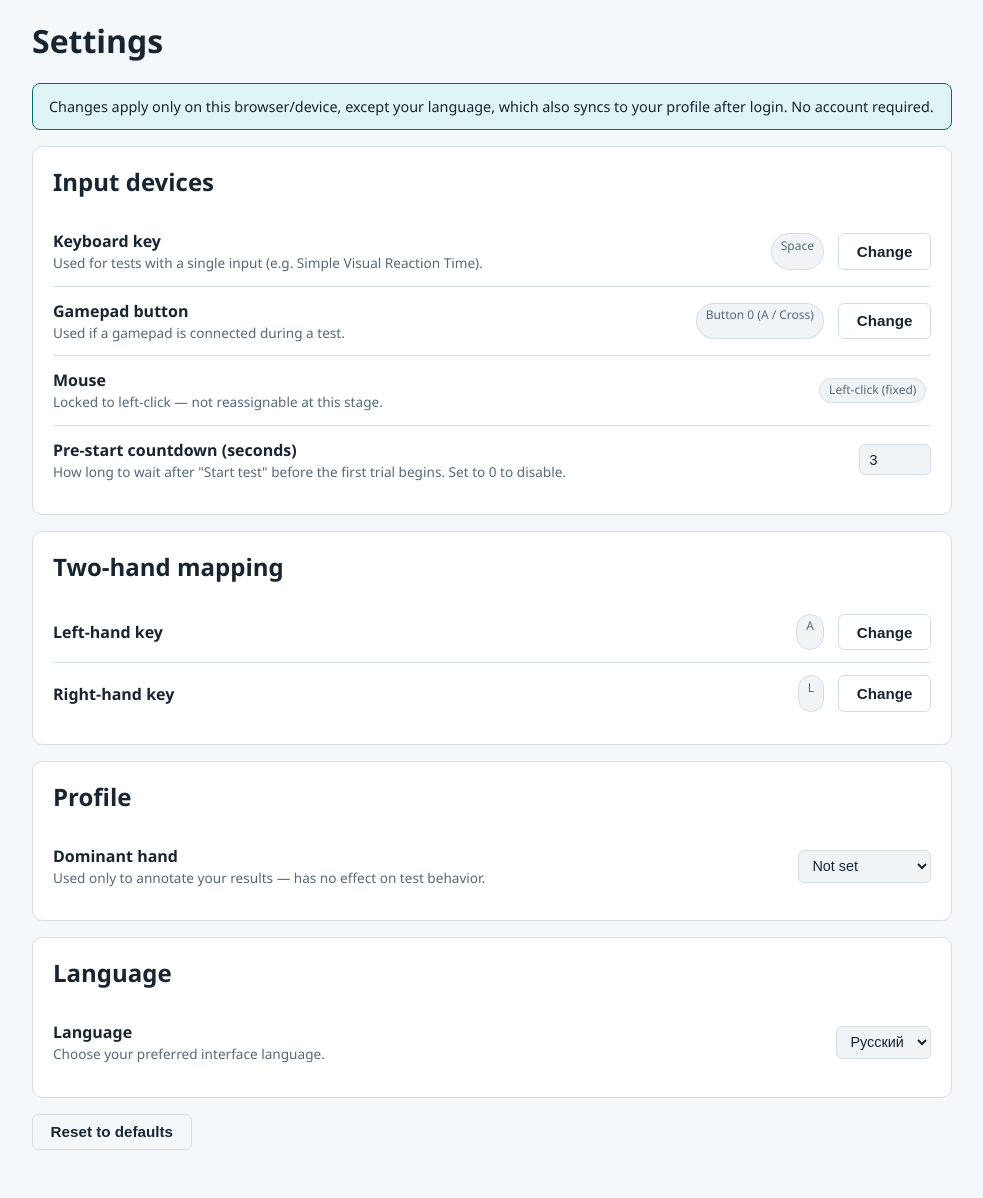
After one commit to SlavaBogu1/reflexometr_web, a PHP site: page /client/prototype-settings-countdown.html in a window 1280 px wide. The commit adds this page. Shown: the whole page, without its empty margins (148-1131 px from the left). Run offline with PHP 8.4, Linux system fonts and the light colour scheme.

Commit message:
Sprint 7: stats dashboard fixes, Two-Hand false-start detection, locale-default fix, Test-page UX
- Fix reference-line label edge-clipping and inverted sparkline direction on the stats dashboard (CR-STATS-03, reopened)
- Detect and handle false starts in Two-Hand Reaction Time (CR-TEST-19)
- Fix Locale::default() returning a locale outside the enabled set (CR-INFRA-03)
- Add persistent Test-page context header (CR-UI-15) and configurable pre-start countdown (CR-UI-16)

Tester-validated 2026-09-17, all 6 CRs (incl. carried CR-UI-14) PASS, no defects.

Co-Authored-By: Claude Sonnet 5 <noreply@anthropic.com>

```diff
--- a/client/css/style.css
+++ b/client/css/style.css
@@ -271,6 +271,16 @@ tr.selectable:hover { background: var(--color-surface-alt); }
 
 .stage-status { text-align: center; margin-top: 0.75rem; color: var(--color-text-dim); font-size: 0.95rem; min-height: 1.4em; }
 
+/* CR-UI-16: pre-start countdown — reuses .stimulus-stage's box treatment for
+   visual consistency with the stimulus stage it precedes. */
+.countdown-stage {
+  display: flex; flex-direction: column; align-items: center; justify-content: center;
+  height: 320px; background: var(--color-bg-alt); border-radius: var(--radius);
+  border: 1px solid var(--color-border); user-select: none; gap: 0.5rem;
+}
+.countdown-label { margin: 0; color: var(--color-text-dim); font-size: 1rem; }
+.countdown-number { font-size: 5rem; font-weight: 700; font-variant-numeric: tabular-nums; color: var(--color-accent); line-height: 1; }
+
 .tally-list { list-style: none; padding: 0; margin: 0.5rem 0 0; }
 .tally-list li { display: flex; justify-content: space-between; padding: 0.3rem 0; border-bottom: 1px solid var(--color-border); font-size: 0.9rem; }
 
@@ -318,8 +328,17 @@ footer.site-footer {
      setting overflow-x:auto on a scrolling ancestor forces the other axis's
      visible to compute as auto too (mixed visible/non-visible always resolves
      to auto), so there's no plain "make it visible" escape hatch for content
-     positioned outside the box — it must stay inside the box instead. */
-  position: absolute; top: 0; left: 0; transform: translateX(-50%);
+     positioned outside the box — it must stay inside the box instead.
+
+     CR-STATS-03 (reopened, defect 1): `left` is no longer set here nor paired
+     with `transform: translateX(-50%)` — a pure CSS centering transform has no
+     awareness of `.vhist-scroll`'s visible bounds, so a line near either edge
+     of the plot centers its label half off that edge, which per the same
+     overflow-axis coupling above then clips instead of staying visible.
+     `alignRefLines()` (stats-page.js) now sets `left` directly (in px, already
+     clamped to the container's visible bounds) after measuring the label's
+     own rendered width — so no `transform` here at all. */
+  position: absolute; top: 0; left: 0;
   text-align: center; white-space: nowrap; background: var(--color-surface); padding: 0 0.3rem;
 }
 .vhist-refline-tag .line1 { display: block; font-size: 0.68rem; color: var(--color-warn); }
--- a/client/js/settings.js
+++ b/client/js/settings.js
@@ -23,7 +23,8 @@
     rightHandKey: "Slash",
     rightHandKeyLabel: "/",
     dominantHand: null, // null | "left" | "right" | "none-recorded"
-    locale: null // null = follow browser detection; else an explicit CR-UI-02 locale code
+    locale: null, // null = follow browser detection; else an explicit CR-UI-02 locale code
+    countdownSeconds: 3 // CR-UI-16: pre-start "get ready" countdown, seconds. 0 = disabled (skip countdown entirely).
   };
 
   function get() {
--- /dev/null
+++ b/client/prototype-settings-countdown.html
@@ -0,0 +1,114 @@
+<!doctype html>
+<html lang="en">
+<head>
+  <meta charset="utf-8">
+  <meta name="viewport" content="width=device-width, initial-scale=1">
+  <title>Settings — CR-UI-16 mockup (countdown field)</title>
+  <link rel="stylesheet" href="css/style.css">
+</head>
+<body>
+  <div id="site-nav"></div>
+
+  <main class="container">
+    <h1>Settings</h1>
+    <p class="notice info">Changes apply only on this browser/device, except your language, which also syncs to your profile after login. No account required.</p>
+
+    <div class="card">
+      <h2>Input devices</h2>
+
+      <div class="field-row">
+        <div>
+          <label>Keyboard key</label>
+          <div class="field-desc">Used for tests with a single input (e.g. Simple Visual Reaction Time).</div>
+        </div>
+        <div class="btn-row" style="margin-top:0;">
+          <span class="chip">Space</span>
+          <button class="btn secondary">Change</button>
+        </div>
+      </div>
+
+      <div class="field-row">
+        <div>
+          <label>Gamepad button</label>
+          <div class="field-desc">Used if a gamepad is connected during a test.</div>
+        </div>
+        <div class="btn-row" style="margin-top:0;">
+          <span class="chip">Button 0 (A / Cross)</span>
+          <button class="btn secondary">Change</button>
+        </div>
+      </div>
+
+      <div class="field-row">
+        <div>
+          <label>Mouse</label>
+          <div class="field-desc">Locked to left-click — not reassignable at this stage.</div>
+        </div>
+        <span class="chip">Left-click (fixed)</span>
+      </div>
+
+      <!-- NEW — CR-UI-16: pre-start countdown field, same field-row pattern as the rows above,
+           number input instead of chip+button since there is no "rebind" action, just a value. -->
+      <div class="field-row">
+        <div>
+          <label>Pre-start countdown (seconds)</label>
+          <div class="field-desc">How long to wait after "Start test" before the first trial begins. Set to 0 to disable.</div>
+        </div>
+        <div class="btn-row" style="margin-top:0;">
+          <input type="number" min="0" max="10" value="3" style="width:4.5rem;">
+        </div>
+      </div>
+      <!-- END NEW -->
+
+    </div>
+
+    <div class="card">
+      <h2>Two-hand mapping</h2>
+      <div class="field-row">
+        <label>Left-hand key</label>
+        <div class="btn-row" style="margin-top:0;">
+          <span class="chip">A</span>
+          <button class="btn secondary">Change</button>
+        </div>
+      </div>
+      <div class="field-row">
+        <label>Right-hand key</label>
+        <div class="btn-row" style="margin-top:0;">
+          <span class="chip">L</span>
+          <button class="btn secondary">Change</button>
+        </div>
+      </div>
+    </div>
+
+    <div class="card">
+      <h2>Profile</h2>
+      <div class="field-row">
+        <div>
+          <label>Dominant hand</label>
+          <div class="field-desc">Used only to annotate your results — has no effect on test behavior.</div>
+        </div>
+        <select>
+          <option>Not set</option>
+          <option>Left</option>
+          <option>Right</option>
+          <option>No preference</option>
+        </select>
+      </div>
+    </div>
+
+    <div class="card">
+      <h2>Language</h2>
+      <div class="field-row">
+        <div>
+          <label>Language</label>
+          <div class="field-desc">Choose your preferred interface language.</div>
+        </div>
+        <select><option>Русский</option></select>
+      </div>
+    </div>
+
+    <div class="btn-row">
+      <button class="btn secondary">Reset to defaults</button>
+    </div>
+  </main>
+</body>
+</html>
```
Also changed, not shown: client/js/locales/de.js (+11 -0 lines), client/js/locales/en.js (+11 -0 lines), client/js/locales/es.js (+11 -0 lines), client/js/locales/fr.js (+11 -0 lines), client/js/locales/ru.js (+11 -0 lines), client/js/locales/zh-Hans.js (+11 -0 lines), client/js/runner.js (+79 -2 lines), client/js/settings-page.js (+12 -0 lines), client/js/stats-page.js (+42 -5 lines), client/js/test-registry.js (+14 -2 lines), client/js/tests/two-hand-reaction.js (+24 -4 lines), client/prototype-test-header.html (added, +46 -0 lines), client/runner.html (+21 -0 lines), client/settings.html (+13 -0 lines), 2 more files.
